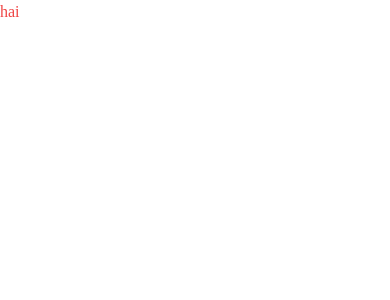
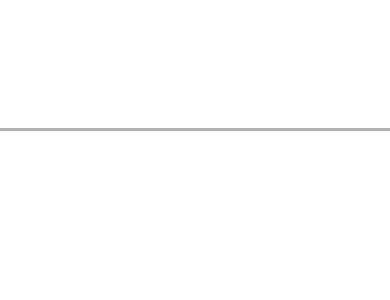
Before and after one commit to ahmadRamadhan-dotcom/story-of-season-POOT, a Vue app: page / in a window 390 px wide. Shown: the top 300 px of the page. Built offline with nearby package versions, Linux system fonts and the light colour scheme; a web font is replaced by a local one.

Commit message:
chore: responsive header for sm devices, md devices, lg devices, xl devices

```diff
--- a/src/App.vue
+++ b/src/App.vue
@@ -1,5 +1,7 @@
 <template>
-  <div>
-    <h1 class="text-red-500 font-['astounder-squared-bb']">hai</h1>
-  </div>
+  <Header />
 </template>
+
+<script setup>
+import Header from "./components/Header.vue";
+</script>
--- /dev/null
+++ b/src/components/Header.vue
@@ -0,0 +1,33 @@
+<template>
+  <header
+    class="sm:hidden xl:block xl:flex xl:justify-center bg-no-repeat xl:bg-[url('/header-background.webp')] xl:p-[8px_8px] bg-[center_center] bg-cover"
+  >
+    <div class="xl:flex xl:gap-5">
+      <span
+        v-for="(data, index) in headerList"
+        :key="index"
+        class="font-['astounder-squared-bb'] font-[300] text-[#ffffff] text-2xl"
+        >{{ data.name }}
+      </span>
+    </div>
+  </header>
+</template>
+
+<script setup>
+const headerList = [
+  { id: 1, name: "Features" },
+  { id: 2, name: "Cast" },
+  { id: 3, name: "Build your Farm" },
+  { id: 4, name: "Life In Olive Town" },
+  { id: 5, name: "Take Pics And Share" },
+  { id: 6, name: "Expansion Pass" },
+  { id: 7, name: "Buffy's Journey" },
+  { id: 8, name: "Sourvenirs" },
+];
+</script>
+
+<style scoped>
+header {
+  border-bottom: 3px solid rgba(0, 0, 0, 0.3);
+}
+</style>
```
Also changed, not shown: public/header-background.webp (added).
